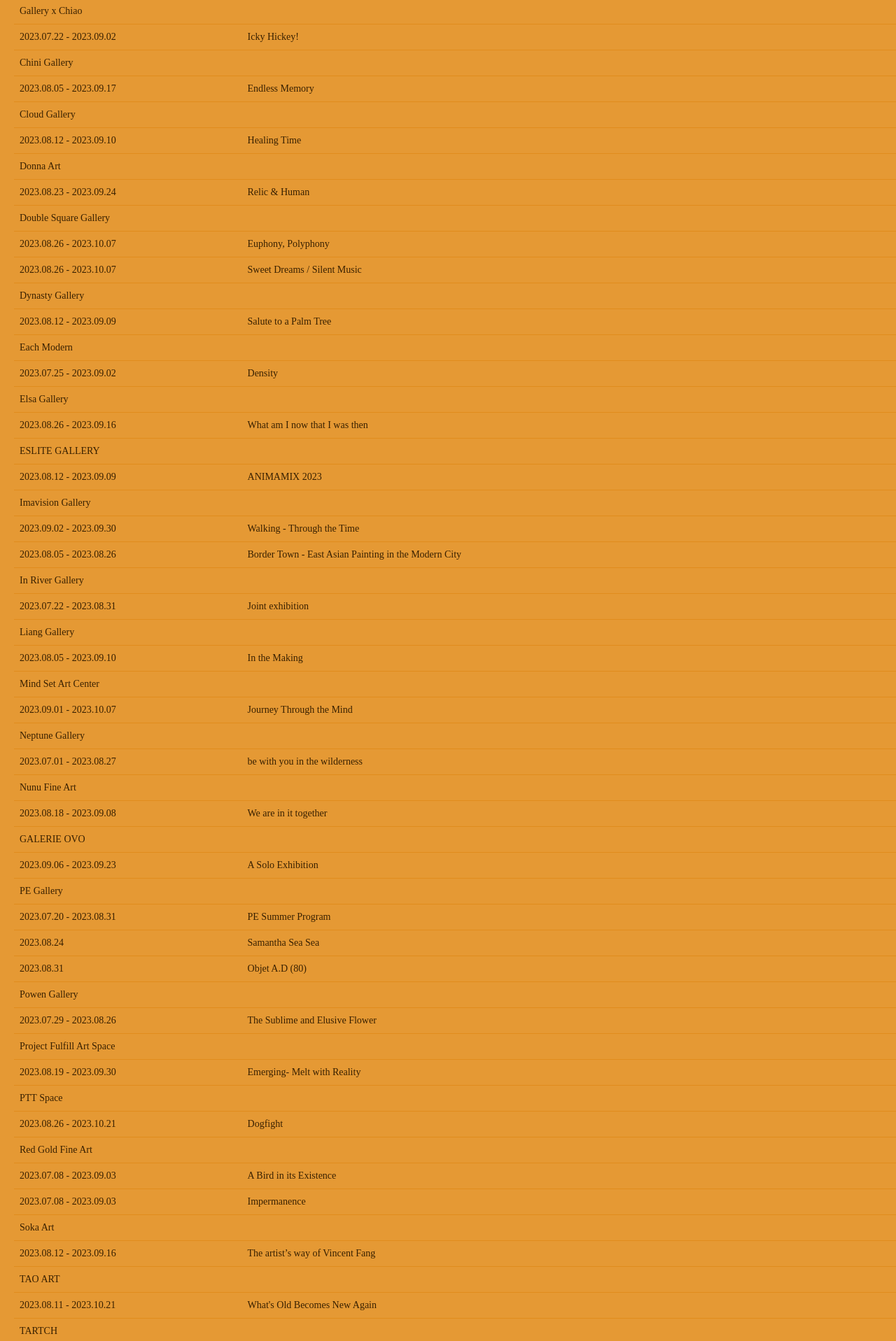
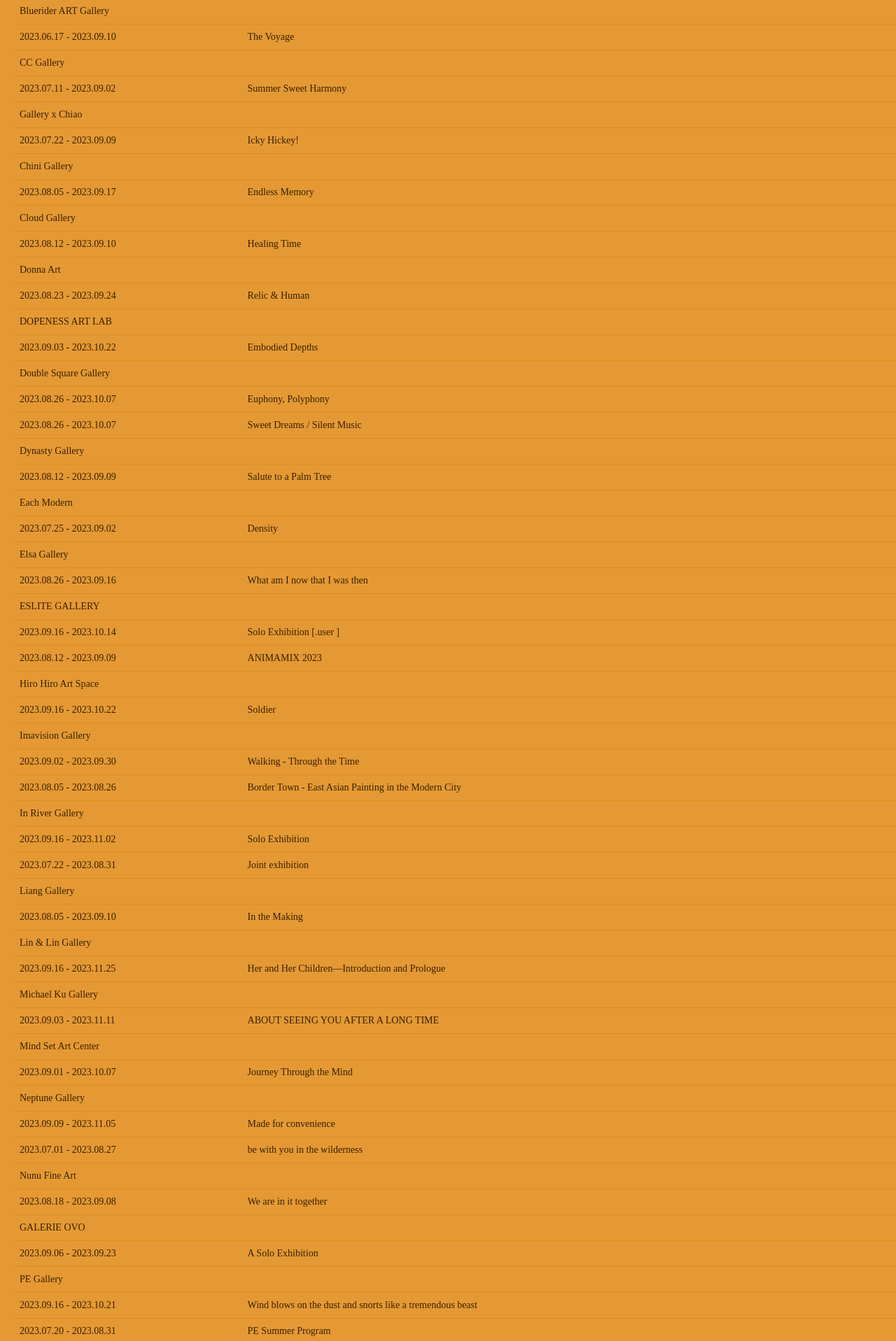
Before and after one commit to tjHsu/gallery-map, a Next.js app: page /events in a window 1280 px wide. Shown: the part 880-2797 px from the top of the page at 70% size. Built offline with nearby package versions, Linux system fonts and the light colour scheme; a web font is replaced by a local one.

Commit message:
Update 11.09.ts

```diff
--- a/src/constants/Constants.ts
+++ b/src/constants/Constants.ts
@@ -31,6 +31,11 @@ export const GALLERIES = [
     website: "https://www.instagram.com/333gallery.tw/",
     isSeparator: false,
     exhibitions: [{
+      artist: "Sakurai Hajime",
+      showName: "POP ART SOUL",
+      date: "2023.09.02 - 2023.10.13",
+      openingDate: "2023.09.02 sat 14:00-17:00"
+    },{
       artist: "Akio Onishi, Syu Kanesawa, Ko Kikuchi, Cocoro Nakaura, Ami Kondo, Miki Takizawa, neuronoa, Yuka Numata, Misaki Furukawa, Misaki Furukawa, Haruna Mitobe",
       showName: "IGNITION Japan-Taiwan Exhibition ArtSticker X 333 GALLERY",
       date: "2023.07.15 - 2023.08.05",
@@ -323,6 +328,11 @@ export const GALLERIES = [
     website: "http://www.artgalleryapollo.com/",
     isSeparator: false,
     exhibitions: [{
+      artist: "Chiou Yueh HUANG",
+      showName: "Solo Exhibition",
+      date: "2023.09.02 - 2023.10.14",
+      openingDate: ""
+    },{
       artist: "HUNG Jui-Ling, CHEN Te-Wang, CHANG Wan-Chuan, LU Chi-Cheng, HUANG Ching-Cheng, CHEN Chun-Te, HSIEH Kuo-Yung",
       showName: "MOUVE 85 Anniversary",
       date: "2023.07.01 - 2023.07.31",
@@ -471,6 +481,11 @@ export const GALLERIES = [
     website: "https://www.stargallery.tw/",
     isSeparator: false,
     exhibitions: [{
+      artist: "Chong-Xiao ZHENG",
+      showName: "Little Forest",
+      date: "2023.09.01 - 2023.10.29",
+      openingDate: "2023.09.02 sat 14:00"
+    },{
       artist: "Mr. RED",
       showName: "Solo exhibition",
       date: "2023.06.29 - 2023.08.27",
@@ -825,7 +840,7 @@ export const GALLERIES = [
     exhibitions: [{
       artist: "Beryl Wu",
       showName: "Icky Hickey!",
-      date: "2023.07.22 - 2023.09.02",
+      date: "2023.07.22 - 2023.09.09",
       openingDate: "2023.07.22 sat 15:00-17:00"
     },{
       artist: "Heath West & WU Wei-ting",
@@ -1095,6 +1110,11 @@ export const GALLERIES = [
     website: "https://www.instagram.com/dopenessartlab/",
     isSeparator: false,
     exhibitions: [{
+      artist: "Keunmin Lee, Meeson Pae",
+      showName: "Embodied Depths",
+      date: "2023.09.03 - 2023.10.22",
+      openingDate: "2023.09.03 sat 14:00-17:00"
+    }, {
       artist: "Nio Ni",
       showName: "Side by Side",
       date: "2023.07.08 - 2023.08.20",
@@ -1368,6 +1388,11 @@ export const GALLERIES = [
     website: "https://www.eslitegallery.com/en/",
     isSeparator: false,
     exhibitions: [{
+      artist: "HsienYu CHENG",
+      showName: "Solo Exhibition [.user ]",
+      date: "2023.09.16 - 2023.10.14",
+      openingDate: "2023.09.16 sat 15:00 - 17:00"
+    }, {
       artist: "Austin TZENG, Cowper WANG, HO Li, 57, Sangna Take, Pu CHEN, Laba, HUANG Yuan, Abei LIU, Umao, Masanori USHIKI, Kotaro TSUDA, Hiroyuki MORI, Taichi YOSHIMURA",
       showName: "ANIMAMIX 2023",
       date: "2023.08.12 - 2023.09.09",
@@ -1455,6 +1480,11 @@ export const GALLERIES = [
     website: "https://hirohiroartspace.com/",
     isSeparator: false,
     exhibitions: [{
+      artist: "CHUNG Chia-Chun",
+      showName: "Soldier",
+      date: "2023.09.16 - 2023.10.22",
+      openingDate: "2023.09.16 sat 15:00"
+    },{
       artist: "Melanie Daniel",
       showName: "The Way of Flowers and Ghost",
       date: "2023.07.15 - 2023.08.20",
@@ -1563,6 +1593,11 @@ export const GALLERIES = [
     website: "https://www.inriver.com.tw",
     isSeparator: false,
     exhibitions: [{
+      artist: "Yu Chuan",
+      showName: "Solo Exhibition",
+      date: "2023.09.16 - 2023.11.02",
+      openingDate: "2023.09.16 sat 15:00"
+    }, {
       artist: "Chang Yi Sheng, Chen Yun Yi",
       showName: "Joint exhibition",
       date: "2023.07.22 - 2023.08.31",
@@ -1708,6 +1743,11 @@ export const GALLERIES = [
     website: "http://www.linlingallery.com/eng/",
     isSeparator: false,
     exhibitions: [{
+      artist: "Chen Chieh-jen",
+      showName: "Her and Her Children—Introduction and Prologue",
+      date: "2023.09.16 - 2023.11.25",
+      openingDate: "2023.09.16 sat. 16:00"
+    }, {
       artist: "Liu Shih-Tung",
       showName: "Yūgen: Thee Hidden Grace",
       date: "2022.12.10 - 2023.02.25",
@@ -1750,6 +1790,11 @@ export const GALLERIES = [
     website: "https://michaelkugallery.com/en/home/",
     isSeparator: false,
     exhibitions: [{
+      artist: "WANG SHAO-GANG",
+      showName: "ABOUT SEEING YOU AFTER A LONG TIME",
+      date: "2023.09.03 - 2023.11.11",
+      openingDate: ""
+    }, {
       artist: "Jian Yi-Hong, Chiang Hsun, Wei Jia, Wu Junyong",
       showName: "Secret Garden",
       date: "2023.04.29 - 2023.06.25",
@@ -1873,6 +1918,11 @@ export const GALLERIES = [
     website: "https://neptune-gallery.com",
     isSeparator: false,
     exhibitions: [{
+      artist: "Emi KATSUTA",
+      showName: "Made for convenience",
+      date: "2023.09.09 - 2023.11.05",
+      openingDate: "2023.09.09 sat 15:00"
+    }, {
       artist: "I Ting KUO",
       showName: "be with you in the wilderness",
       date: "2023.07.01 - 2023.08.27",
@@ -2114,7 +2164,12 @@ export const GALLERIES = [
     website: "https://performanceepistemology.com/",
     isSeparator: false,
     exhibitions: [
-{
+    {
+      artist: "Melanie Chacko",
+      showName: "Wind blows on the dust and snorts like a tremendous beast",
+      date: "2023.09.16 - 2023.10.21",
+      openingDate: ""
+    }, {
       artist: "",
       showName: "PE Summer Program",
       date: "2023.07.20 - 2023.08.31",
@@ -2381,6 +2436,11 @@ export const GALLERIES = [
     website: "http://www.redgoldfineart.com/",
     isSeparator: false,
     exhibitions: [{
+      artist: "Lin Yu-Pei",
+      showName: "When Shadows Take Shape",
+      date: "2023.09.09 - 2023.10.15",
+      openingDate: "2023.09.16 sat 15:00"
+    }, {
       artist: "Kazumi Nakamura",
       showName: "A Bird in its Existence",
       date: "2023.07.08 - 2023.09.03",
```
